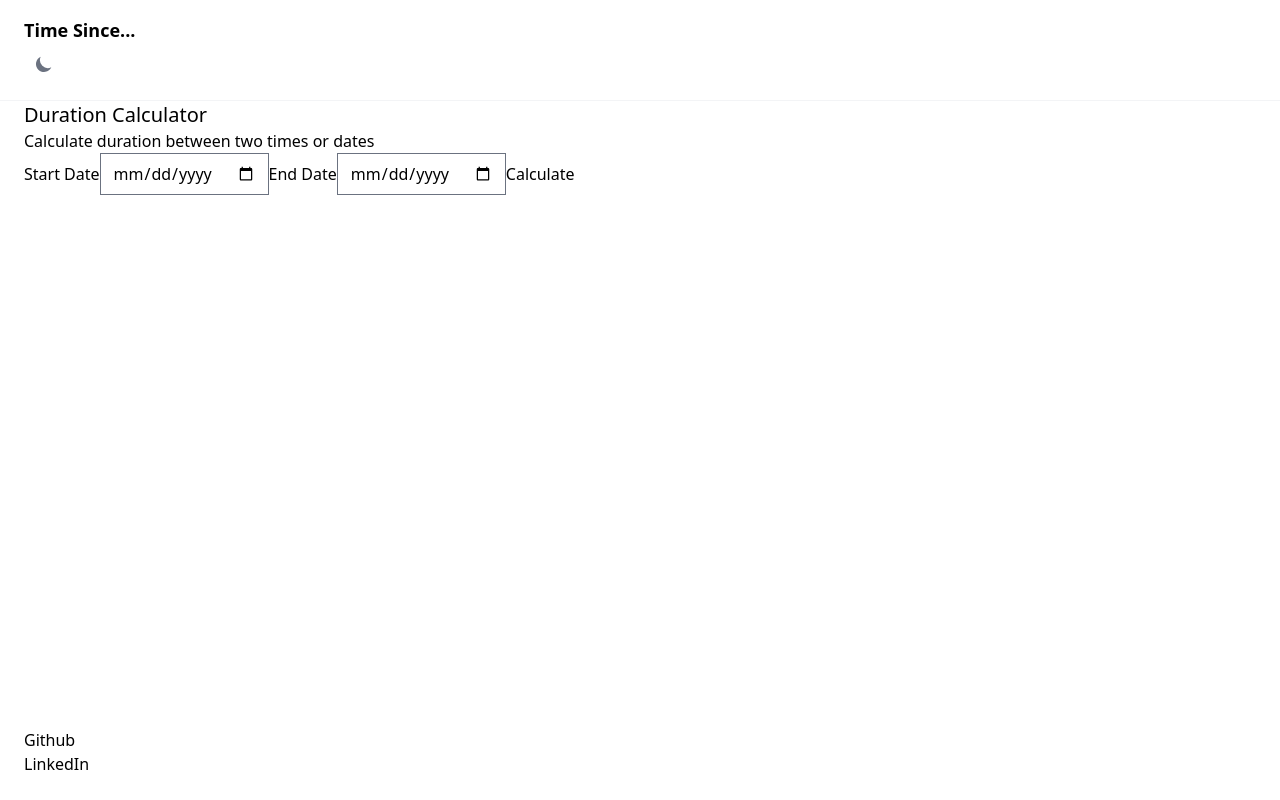
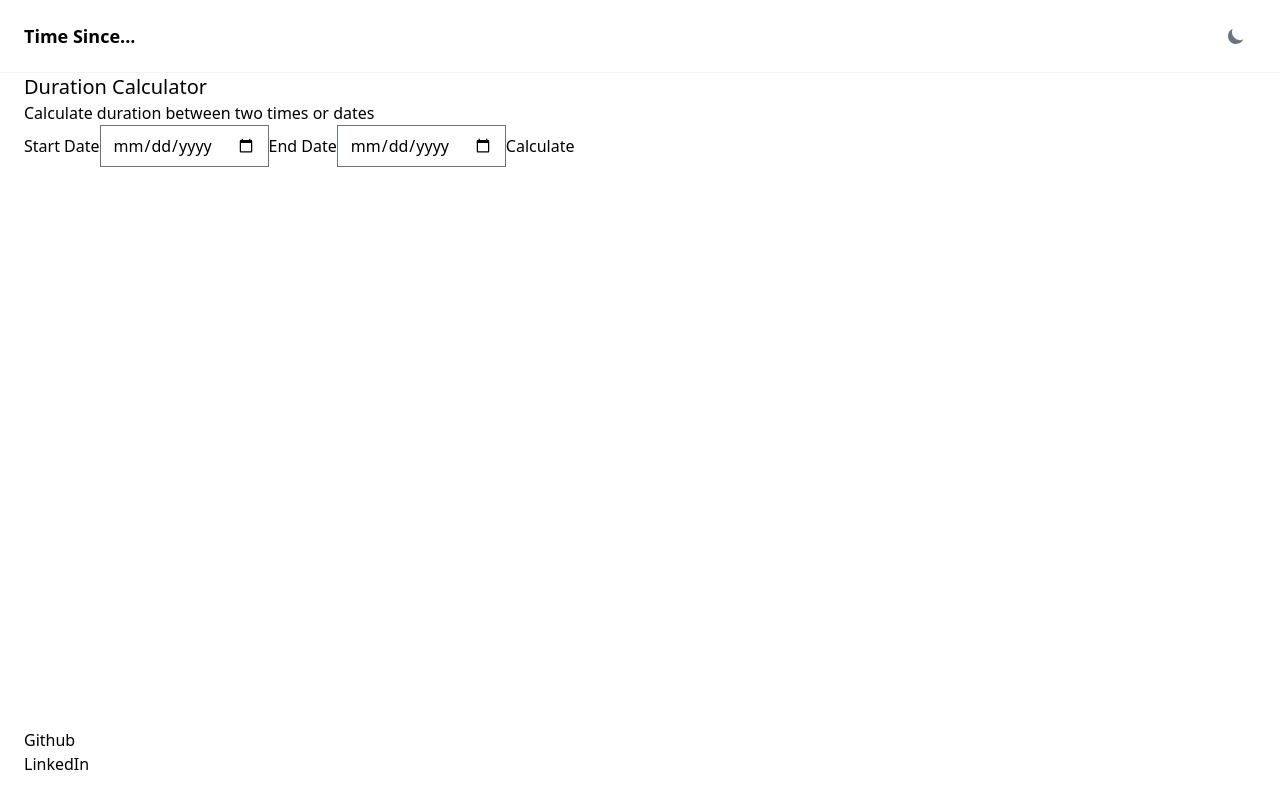
Before and after one commit to blsmxiu47/time-since, a React (Vite) app: page / in a window 1280 px wide. Built offline with nearby package versions, Linux system fonts and the light colour scheme.

Commit message:
fix header spacing

```diff
--- a/src/components/Header.tsx
+++ b/src/components/Header.tsx
@@ -4,14 +4,14 @@ export default function Header() {
     return (
         <header className="border-b border-gray-100">
             <div className="container mx-auto px-4 sm:px-6 py-4">
-                <p className="flex items-center space-x-1 text-black-700 dark:text-gray-300">
+                <div className="flex items-center justify-between text-black-700 dark:text-gray-300">
                     <span
                         className="font-bold text-lg tracking-light whitespace-nowrap"
                     >
                         Time Since...
                     </span>
-                </p>
-                <DarkModeToggle />
+                    <DarkModeToggle />
+                </div>
             </div>
         </header>
     )
```
